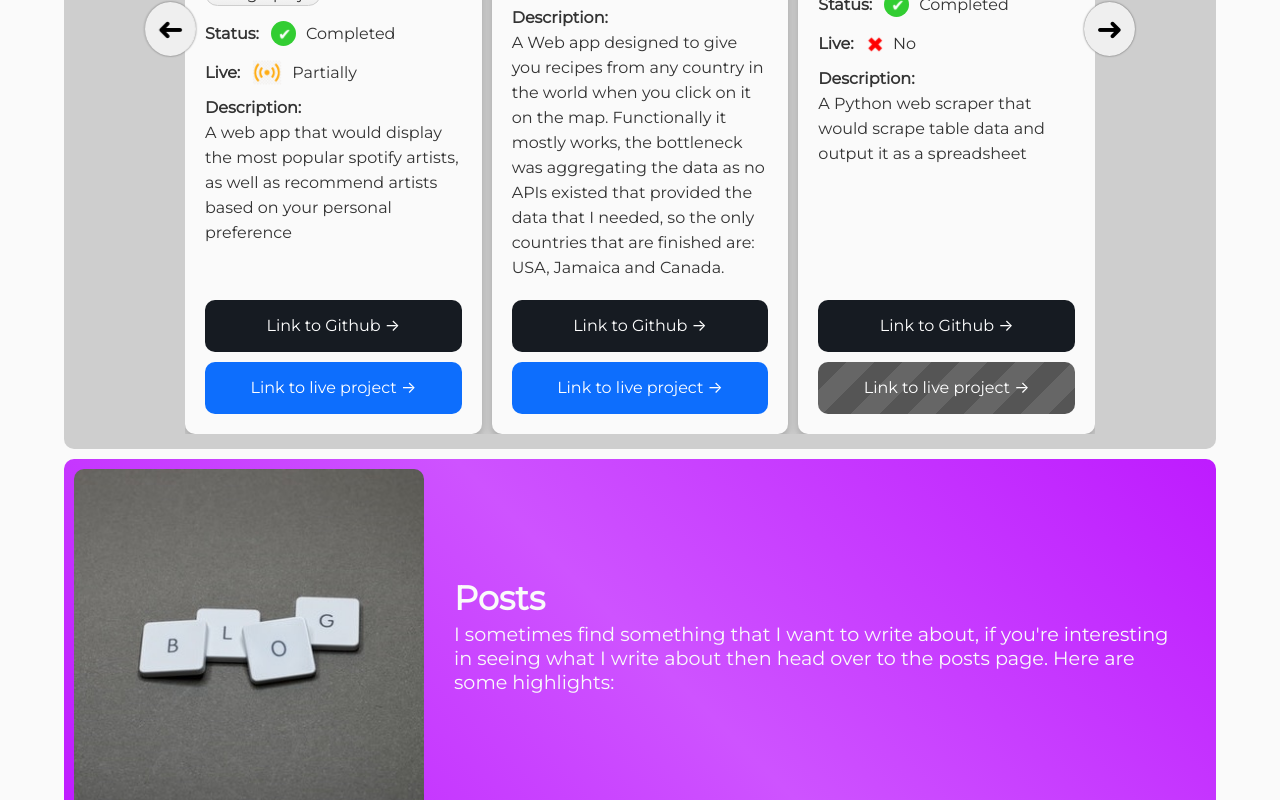
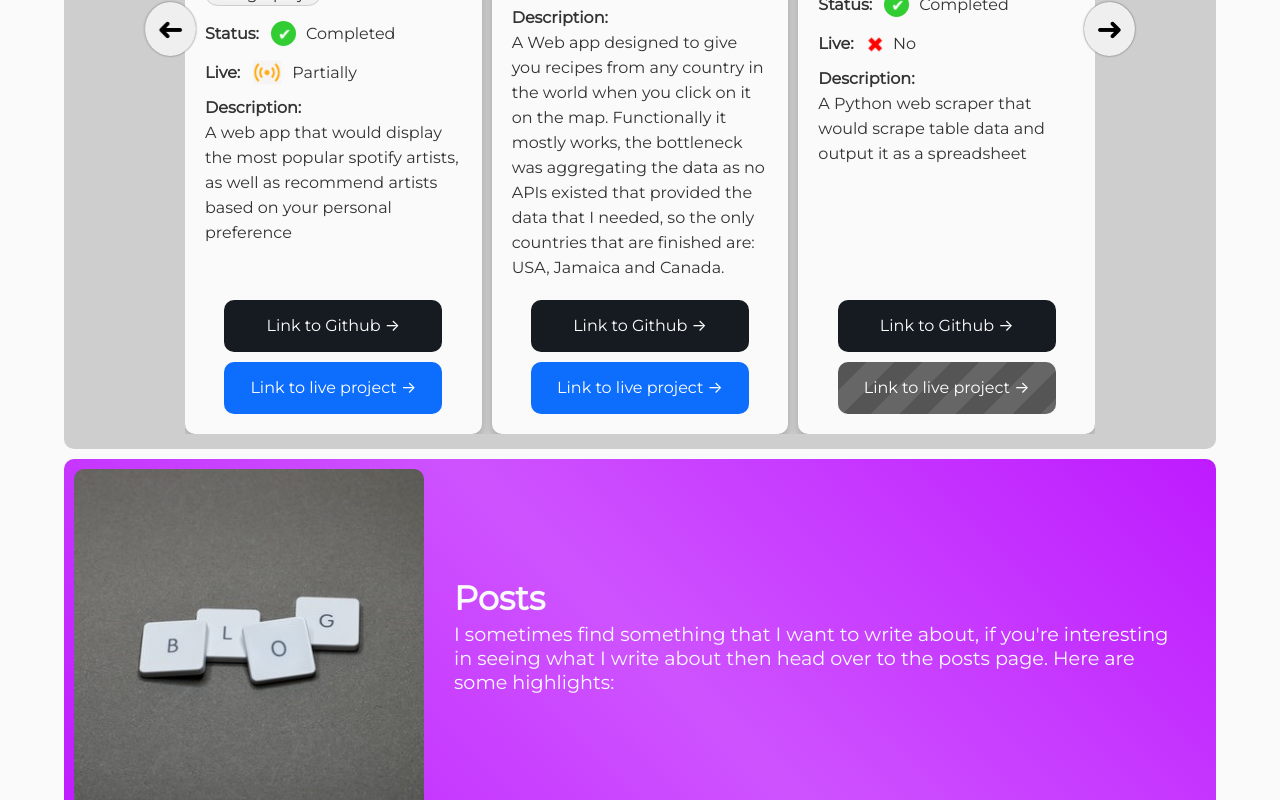
Before and after one commit to ADSmith-0/personal-website, a Next.js app: page / in a window 1280 px wide. Shown: the part 1040-1840 px from the top of the page. Built offline with nearby package versions, Linux system fonts and the light colour scheme.

Commit message:
update: changed size of links on project cards

```diff
--- a/styles/project-card.module.css
+++ b/styles/project-card.module.css
@@ -81,6 +81,8 @@
     justify-items: stretch;
     gap: 10px;
     align-items: center;
+    width: 85%;
+    margin: auto;
 }
 .link {
     border-radius: 10px;
```
